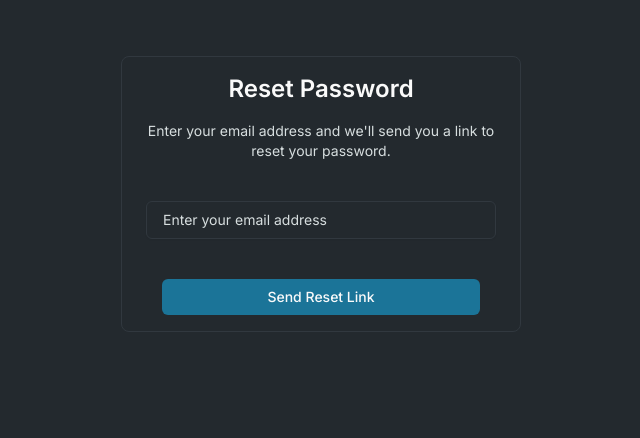
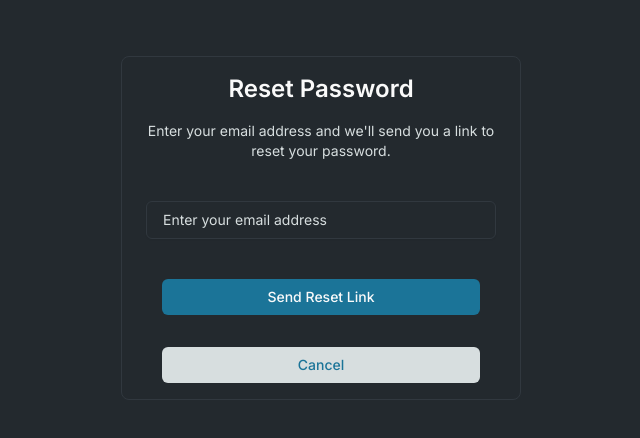
Before and after one commit to lucywho/family-photos, a Next.js app: page /reset-password in a window 1280 px wide. Shown: the top 438 px of the page, without its empty margins (319-959 px from the left). Built offline with nearby package versions, Linux system fonts and the light colour scheme.

Commit message:
adds cancel button, cleans up unused imports

```diff
--- a/src/app/page.tsx
+++ b/src/app/page.tsx
@@ -29,7 +29,7 @@ export default function WelcomePage() {
         {/* Login Section */}
         <LoginForm />
 
-        {/* Register Section */}
+        {/* Register Section to be implemented */}
         <Card className='mb-4'>
           <CardHeader>Register</CardHeader>
           <CardContent>
@@ -65,7 +65,7 @@ export default function WelcomePage() {
           </CardContent>
         </Card>
 
-        {/* Guest Section */}
+        {/* Guest Section to be implemented */}
         <Card>
           <CardHeader>Continue as Guest</CardHeader>
           <CardDescription>
--- a/src/app/reset-password/confirm/page.tsx
+++ b/src/app/reset-password/confirm/page.tsx
@@ -1,11 +1,9 @@
 import { Button } from '@/components/ui/button';
-import { Input } from '@/components/ui/input';
 import {
   Card,
   CardHeader,
   CardFooter,
   CardDescription,
-  CardContent,
 } from '@/components/ui/card';
 import { ConfirmResetPasswordForm } from '@/components/auth/ConfirmResetPasswordForm';
 
--- a/src/app/reset-password/page.tsx
+++ b/src/app/reset-password/page.tsx
@@ -1,17 +1,37 @@
-import { Card, CardHeader, CardDescription } from '@/components/ui/card';
+'use client';
+
+import { useRouter } from 'next/navigation';
+import {
+  Card,
+  CardHeader,
+  CardDescription,
+  CardFooter,
+} from '@/components/ui/card';
+import { Button } from '@/components/ui/button';
 import { ResetPasswordForm } from '@/components/auth/ResetPasswordForm';
 
 export default function ResetPasswordPage() {
+  const router = useRouter();
+
   return (
     <main className='min-h-screen bg-[hsl(var(--background))] p-4'>
       <div className='max-w-[400px] mx-auto'>
         <Card className='md:mt-10'>
           <CardHeader>Reset Password</CardHeader>
           <CardDescription className='my-4 px-6'>
-            Enter your email address and we'll send you a link to reset your
-            password.
+            Enter your email address and we&apos;ll send you a link to reset
+            your password.
           </CardDescription>
           <ResetPasswordForm />
+          <CardFooter>
+            <Button
+              variant='secondary'
+              className='w-full mx-auto'
+              onClick={() => router.push('/')}
+            >
+              Cancel
+            </Button>
+          </CardFooter>
         </Card>
       </div>
     </main>
```
